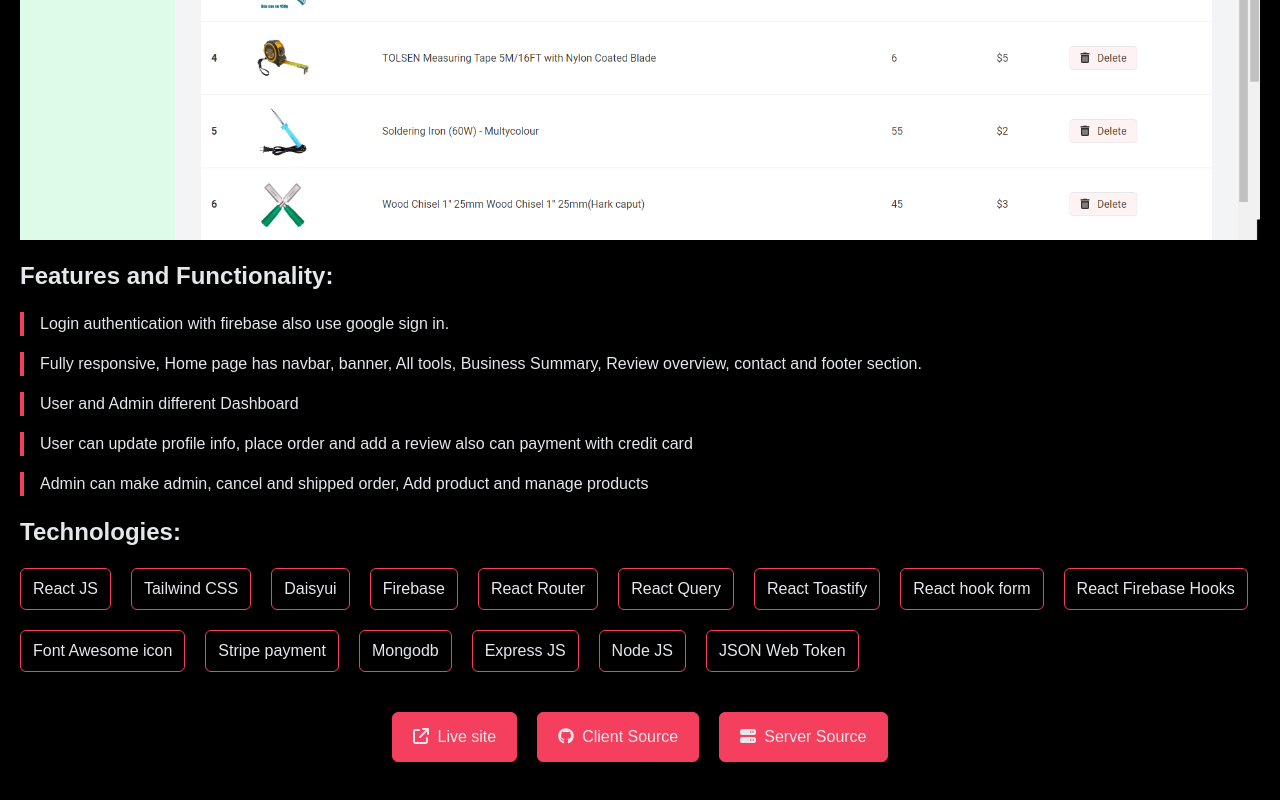
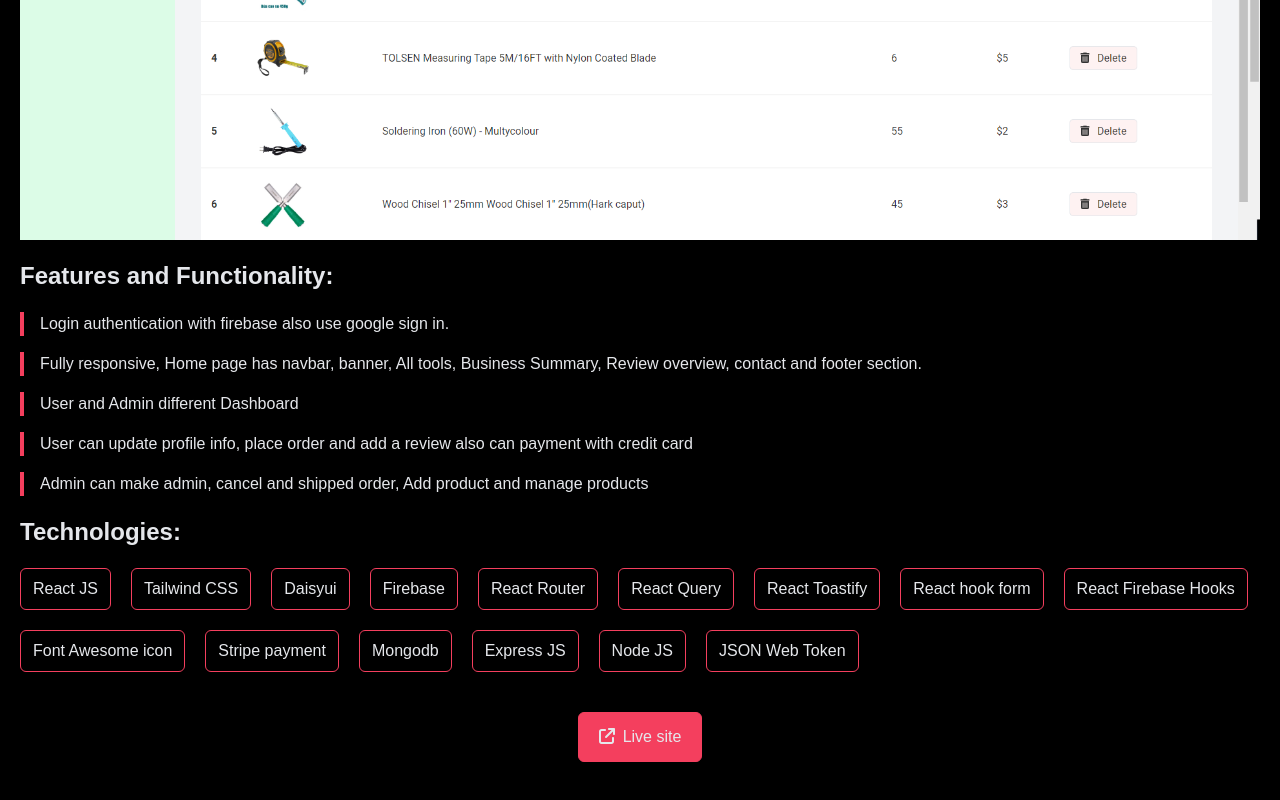
Before and after one commit to fahimahammad380/fahim.ahammad.portfolio, a React (Create React App) app: page /project/1 in a window 1280 px wide. Shown: the part 2343-3143 px from the top of the page. Built offline with nearby package versions, Linux system fonts and the light colour scheme.

Commit message:
projects added

```diff
--- a/src/pages/Home.js
+++ b/src/pages/Home.js
@@ -4,6 +4,7 @@ import AboutMe from "./AboutMe";
 import Banner from "./Banner";
 import Blogs from "./Blog";
 import Contact from "./Contact";
+import Project from "./Project";
 
 const Home = () => {
   return (
@@ -12,7 +13,7 @@ const Home = () => {
       <Banner />
       <AboutMe />
       {/* <Services /> */}
-      {/* <Project /> */}
+      <Project />
       <Blogs />
       <Contact />
     </div>
--- a/src/pages/ProjectDetails.js
+++ b/src/pages/ProjectDetails.js
@@ -1,7 +1,5 @@
-import { faGithub } from "@fortawesome/free-brands-svg-icons";
 import {
   faArrowUpRightFromSquare,
-  faServer,
   faXmark,
 } from "@fortawesome/free-solid-svg-icons";
 import { FontAwesomeIcon } from "@fortawesome/react-fontawesome";
@@ -71,7 +69,7 @@ const ProjectDetails = () => {
             <FontAwesomeIcon className="mr-2" icon={faArrowUpRightFromSquare} />
             Live site
           </a>
-          <a
+          {/* <a
             className="px-5 py-3 bg-rose-500 rounded-md border border-rose-500 hover:bg-transparent duration-500"
             target="_blank"
             rel="noreferrer"
@@ -79,8 +77,8 @@ const ProjectDetails = () => {
           >
             <FontAwesomeIcon className="mr-2" icon={faGithub} />
             Client Source
-          </a>
-          {projectDetails.links.serverSource && (
+          </a> */}
+          {/* {projectDetails.links.serverSource && (
             <a
               className="px-5 py-3 bg-rose-500 rounded-md border border-rose-500 hover:bg-transparent duration-500"
               target="_blank"
@@ -90,7 +88,7 @@ const ProjectDetails = () => {
               <FontAwesomeIcon className="mr-2" icon={faServer} />
               Server Source
             </a>
-          )}
+          )} */}
         </div>
       </div>
     </div>
```
